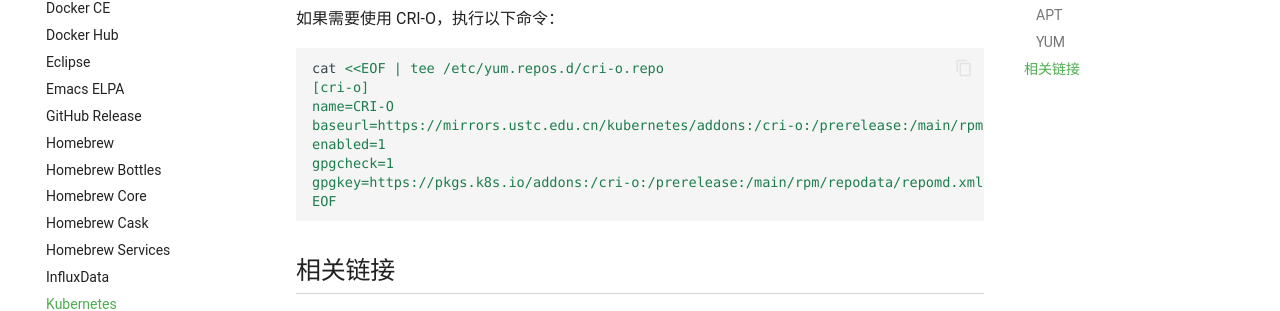
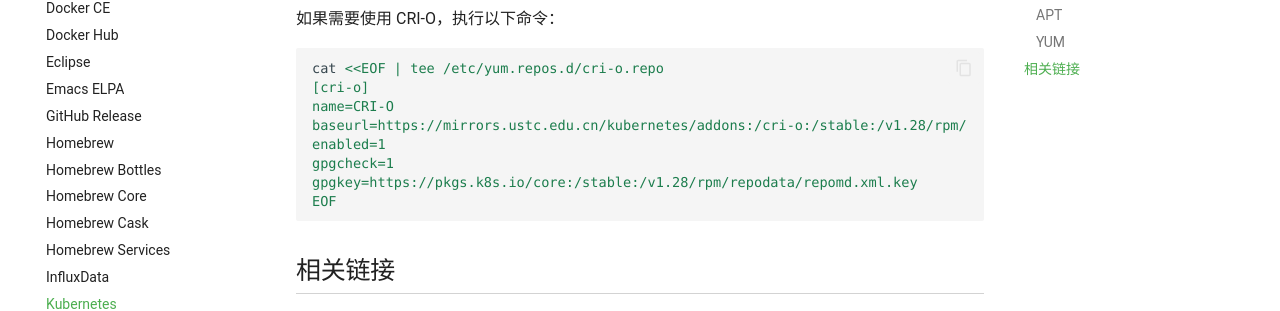
Before and after one commit to ustclug/mirrorhelp, an MkDocs documentation site: the page built from docs/kubernetes.md, in a window 1280 px wide and 900 px high, scrolled down 1122 px. Shown: the part 201-512 px from the top of the window. Built offline with MkDocs 1.6.1 and Material for MkDocs 9.7.7, drawn with Linux system fonts in a browser that asks for light colours; comment, search, counter and statistics services are not loaded; some of the changed lines change nothing that is shown.

Commit message:
kubernetes: fix typo

````diff
--- a/docs/kubernetes.md
+++ b/docs/kubernetes.md
@@ -61,10 +61,10 @@ EOF
 cat <<EOF | tee /etc/yum.repos.d/cri-o.repo
 [cri-o]
 name=CRI-O
-baseurl=https://mirrors.ustc.edu.cn/kubernetes/addons:/cri-o:/prerelease:/main/rpm/
+baseurl=https://mirrors.ustc.edu.cn/kubernetes/addons:/cri-o:/stable:/v1.28/rpm/
 enabled=1
 gpgcheck=1
-gpgkey=https://pkgs.k8s.io/addons:/cri-o:/prerelease:/main/rpm/repodata/repomd.xml.key
+gpgkey=https://pkgs.k8s.io/core:/stable:/v1.28/rpm/repodata/repomd.xml.key
 EOF
 ```
 
````
